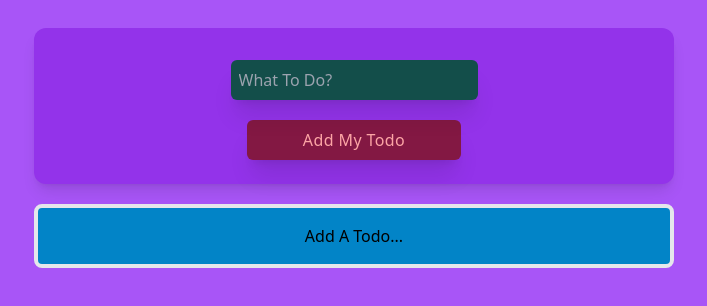
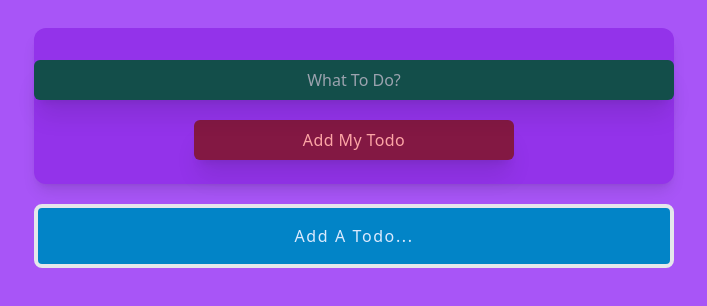
Before and after one commit to parham-mosadeq/todo-app-redux, a React (Create React App) app: page / in a window 1280 px wide. Shown: the top 306 px of the page, without its empty margins (286-993 px from the left). Built offline with nearby package versions, Linux system fonts and the light colour scheme.

Commit message:
styled-comp added to packages, classes changed, isEditing added

```diff
--- a/package.json
+++ b/package.json
@@ -11,6 +11,7 @@
     "react-redux": "^8.0.4",
     "react-scripts": "5.0.1",
     "redux": "^4.2.0",
+    "styled-components": "^5.3.6",
     "uuid": "^9.0.0",
     "web-vitals": "^2.1.4"
   },
--- a/src/components/Todos.js
+++ b/src/components/Todos.js
@@ -25,7 +25,7 @@ const Todos = () => {
     <div className='bg-purple-500  h-screen capitalize  pt-5'>
       {/* form start */}
       <form
-        className=' mt-2 w-1/2 mr-auto ml-auto rounded-xl bg-purple-600 shadow-lg h-1/5   pt-8'
+        className=' mt-2 w-1/2 mr-auto ml-auto rounded-xl bg-purple-600 shadow-lg h-1/5 pt-8'
         onClick={(e) => e.preventDefault()}
       >
         {/* input start */}
@@ -36,13 +36,13 @@ const Todos = () => {
             onChange={(e) => dispatch(textTodo(e.target.value))}
             type='text'
             placeholder='what to do?'
-            className='bg-teal-900 shadow-xl rounded-md  capitalize focus:outline-0 hover: cursor-pointer p-2'
+            className='bg-teal-900 shadow-xl rounded-md w-full text-center text-white  capitalize focus:outline-0 hover: cursor-pointer p-2'
           />
         </div>
         {/* input end */}
 
         {/* button start */}
-        <div className='mt-5 text-red-300  rounded-md shadow-xl w-1/3 mr-auto ml-auto bg-pink-900'>
+        <div className='mt-5 text-red-300  rounded-md shadow-xl w-1/2 mr-auto ml-auto bg-pink-900'>
           <button
             className='capitalize tracking-wide pl-1 pr-1 pt-2 pb-2 hover:shadow-lg'
             onClick={() => dispatch(addTodo())}
@@ -68,7 +68,9 @@ const Todos = () => {
             );
           })
         ) : (
-          <h2>add a todo...</h2>
+          <h2 className='text-blue-100 tracking-widest font-light'>
+            add a todo...
+          </h2>
         )}
         {/* todo end */}
       </article>
--- a/src/redux/todos/reducerTodo.js
+++ b/src/redux/todos/reducerTodo.js
@@ -4,6 +4,7 @@ const initState = {
   textTodo: '',
   todos: [],
   isDone: false,
+  isEditing:false
 };
 const reducerTodo = (state = initState, action) => {
   switch (action.type) {
```
Also changed, not shown: 1 other file (tests, documents, lock files or other folders).
